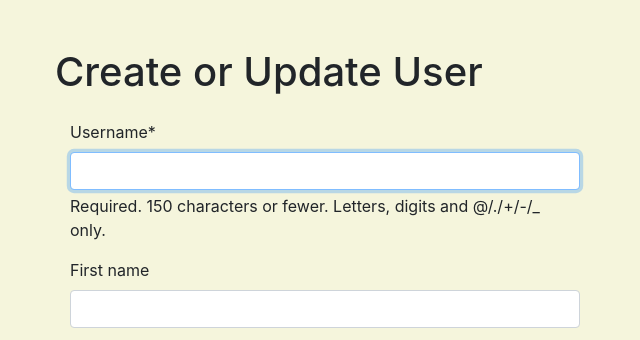
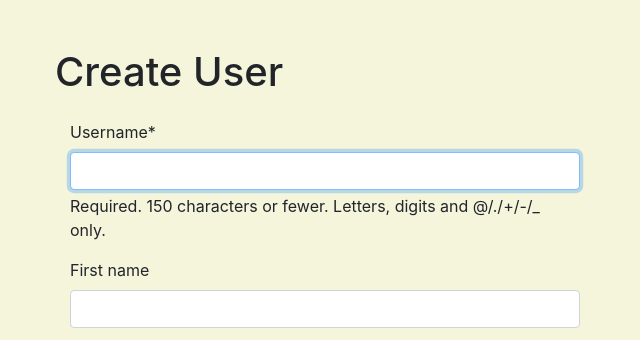
Before and after one commit to Shatrovskyi/nutrition_tracker, a Django app: page /user/create/ in a window 1280 px wide. Shown: the part 80-420 px from the top of the page, without its empty margins (45-685 px from the left). Run offline with Django 4.2, Linux system fonts and the light colour scheme; some libraries are stand-ins or nearby versions.

Commit message:
Changed h1 tag name in user form

```diff
--- a/templates/tracker/user_form.html
+++ b/templates/tracker/user_form.html
@@ -3,7 +3,7 @@
 
 {% block content %}
   <div class="container mt-4">
-    <h1 class="mb-4">Create or Update User</h1>
+    <h1 class="mb-4">Create User</h1>
 
     <form method="post" action="" class="col-md-6">
       {% csrf_token %}
```
